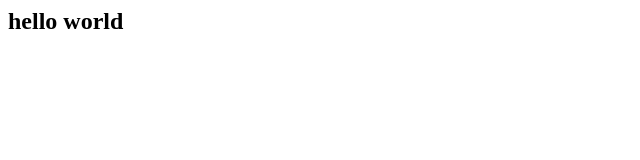
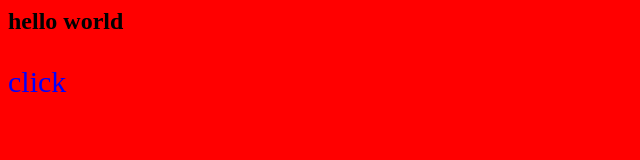
Before and after one commit to vahedmohamadi/project2, a plain HTML site: page index.html in a window 1280 px wide. Shown: the whole page, without its empty margins (0-640 px from the left). Drawn offline with Linux system fonts and the light colour scheme.

Commit message:
change index.html and create style.css

```diff
--- a/index.html
+++ b/index.html
@@ -1,5 +1,9 @@
 <html>
+    <head>
+        <link href="style.css" rel="stylesheet" type="text/css" />
+    </head>
     <body>
         <h2>hello world</h2>
+        <p>click</p>
     </body>
 </html>
--- /dev/null
+++ b/style.css
@@ -0,0 +1,7 @@
+body{
+    background-color:red;
+}
+p{
+    color: blue;
+    font-size: 30;
+}
```
